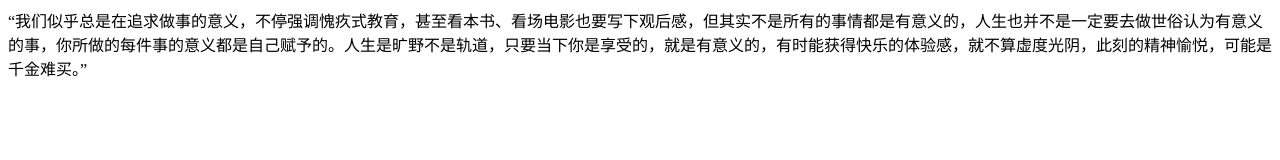
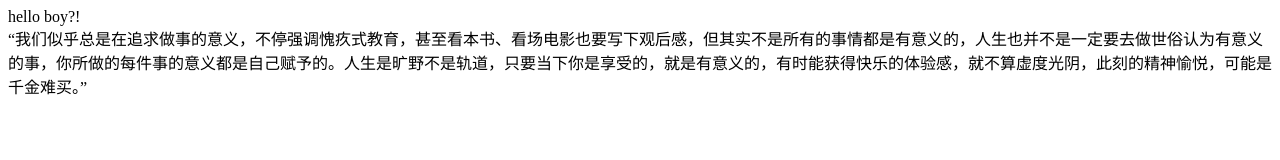
Before and after one commit to zhaozening/iuincc, a plain HTML site: page index.html in a window 1280 px wide. Drawn offline with Linux system fonts and the light colour scheme.

Commit message:
Update index.html

```diff
--- a/index.html
+++ b/index.html
@@ -5,6 +5,7 @@
     <title>哇IU</title>
 </head>
 <body>
+    <div>hello boy?!</div>
     “我们似乎总是在追求做事的意义，不停强调愧疚式教育，甚至看本书、看场电影也要写下观后感，但其实不是所有的事情都是有意义的，人生也并不是一定要去做世俗认为有意义的事，你所做的每件事的意义都是自己赋予的。人生是旷野不是轨道，只要当下你是享受的，就是有意义的，有时能获得快乐的体验感，就不算虚度光阴，此刻的精神愉悦，可能是千金难买。”
 </body>
 </html>
```
